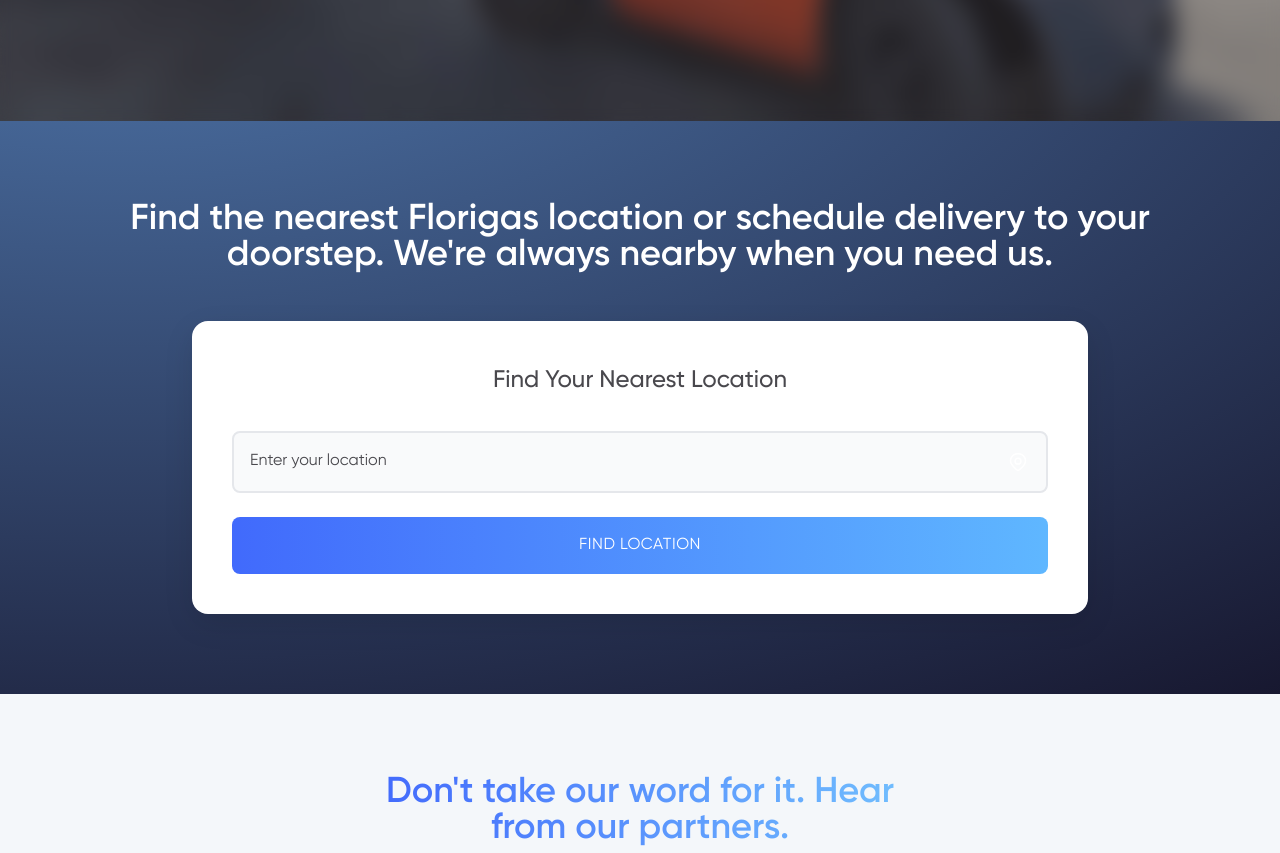
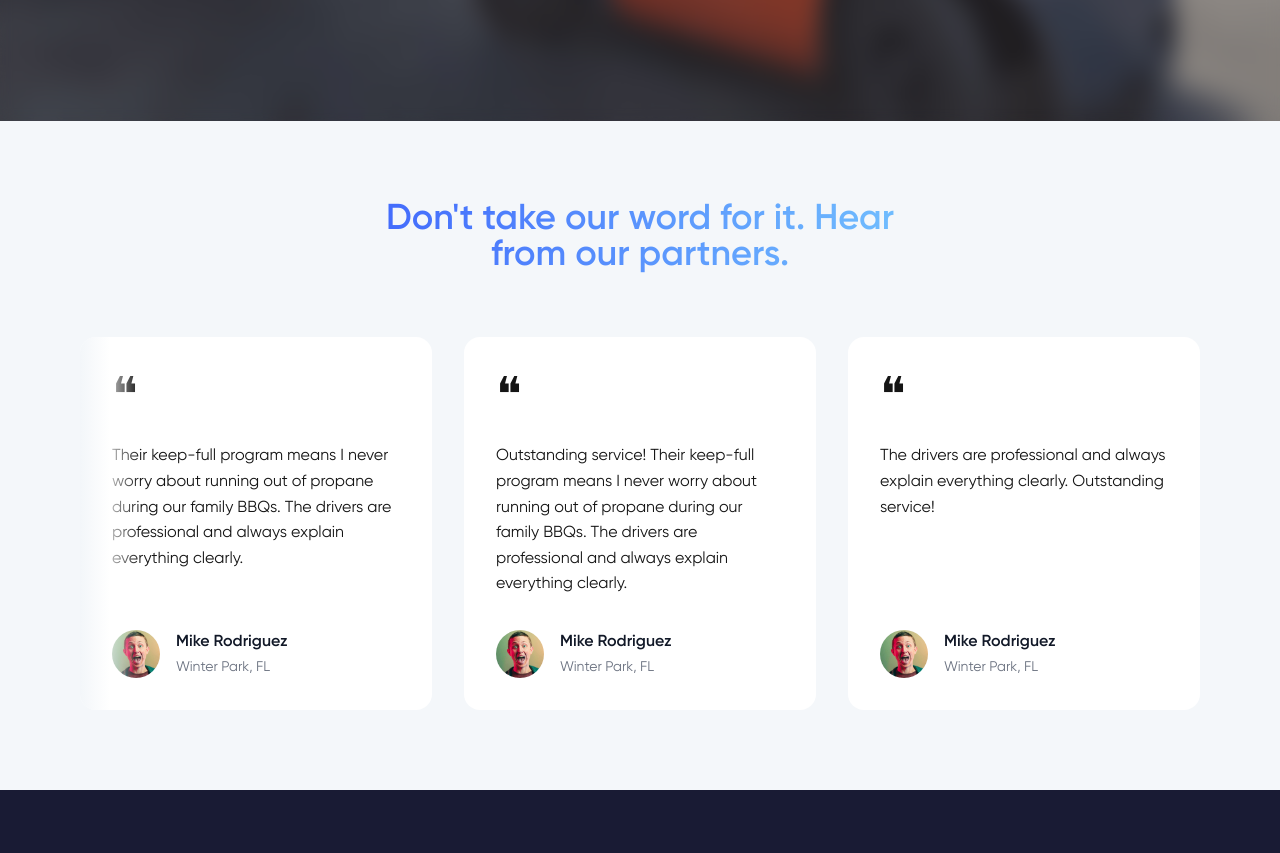
Before and after one commit to khurram-irshad/floris-gas, a Next.js app: page / in a window 1280 px wide. Shown: the part 4020-4873 px from the top of the page. Built offline with nearby package versions, Linux system fonts and the light colour scheme.

Commit message:
remove double location section from homepage and also fix the find location button as well

```diff
--- a/src/app/page.tsx
+++ b/src/app/page.tsx
@@ -7,7 +7,6 @@ import ServicesSection from '@/components/sections/ServicesSection';
 import FeaturesSection from '@/components/sections/FeaturesSection';
 import PartnersSection from '@/components/sections/PartnersSection';
 import FAQSection from '@/components/sections/FAQSection';
-import LocationSection from '@/components/sections/LocationSection';
 import TestimonialsSection from '@/components/sections/TestimonialsSection';
 import CallToActionSection from '@/components/sections/CallToActionSection';
 
@@ -25,7 +24,6 @@ export default function Home() {
         <FeaturesSection />
         <PartnersSection />
         <FAQSection />
-        <LocationSection />
         <TestimonialsSection />
         <CallToActionSection />
       </main>
--- a/src/components/sections/CallToActionSection.tsx
+++ b/src/components/sections/CallToActionSection.tsx
@@ -1,12 +1,14 @@
 'use client';
 
 import Image from 'next/image';
+import { useRouter } from 'next/navigation';
 import './CallToActionSection.css';
 
 export default function CallToActionSection() {
+  const router = useRouter();
+
   const handleFindLocation = () => {
-    // Handle find location logic
-    console.log('Find location clicked');
+    router.push('/find-location');
   };
 
   const handleCall = () => {
--- a/src/components/sections/OurSuccessStorySection.css
+++ b/src/components/sections/OurSuccessStorySection.css
@@ -55,7 +55,6 @@
 
 .timeline-swiper .swiper-slide {
   height: auto;
-  display: flex;
   justify-content: center;
 }
 
```
